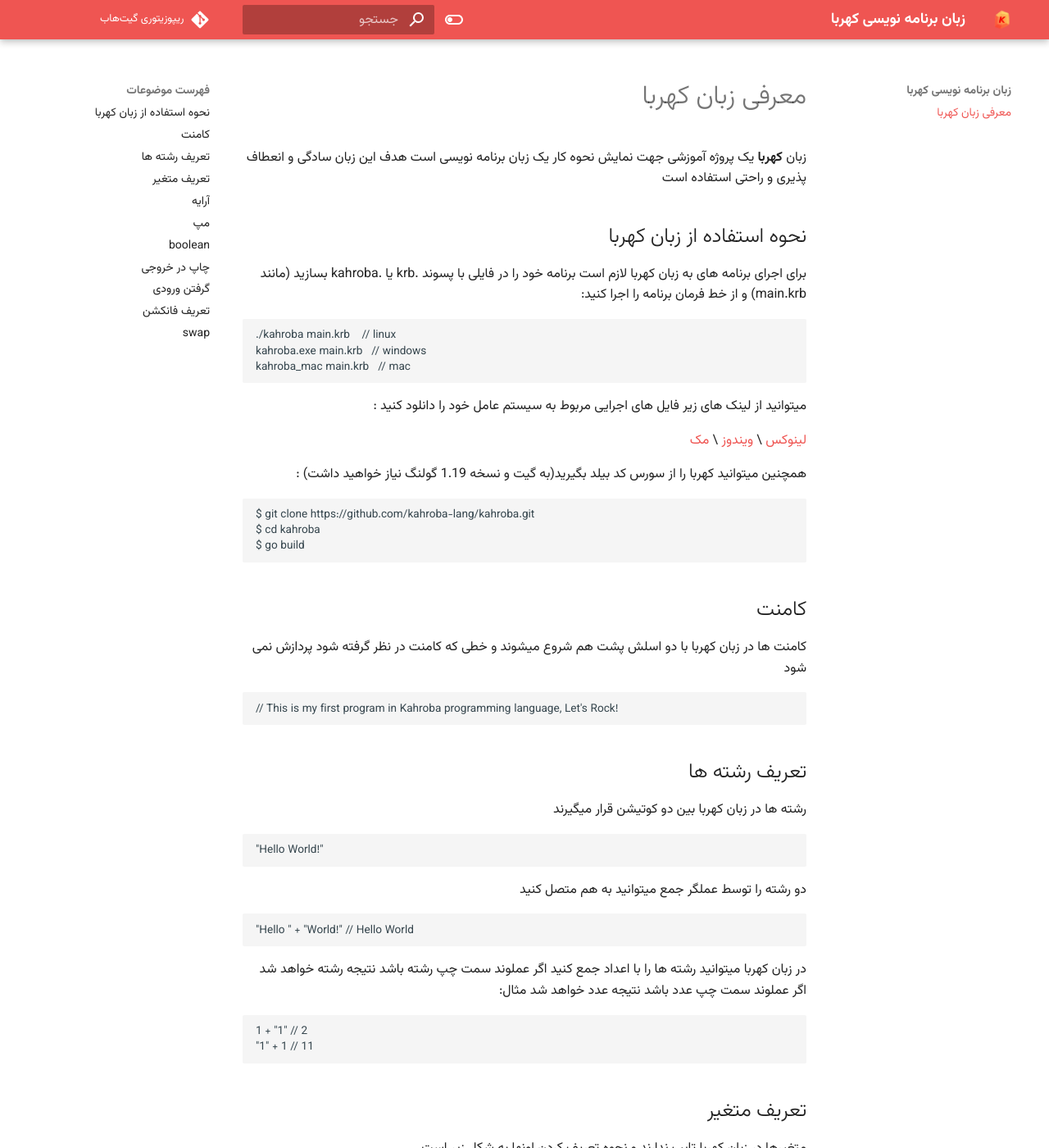
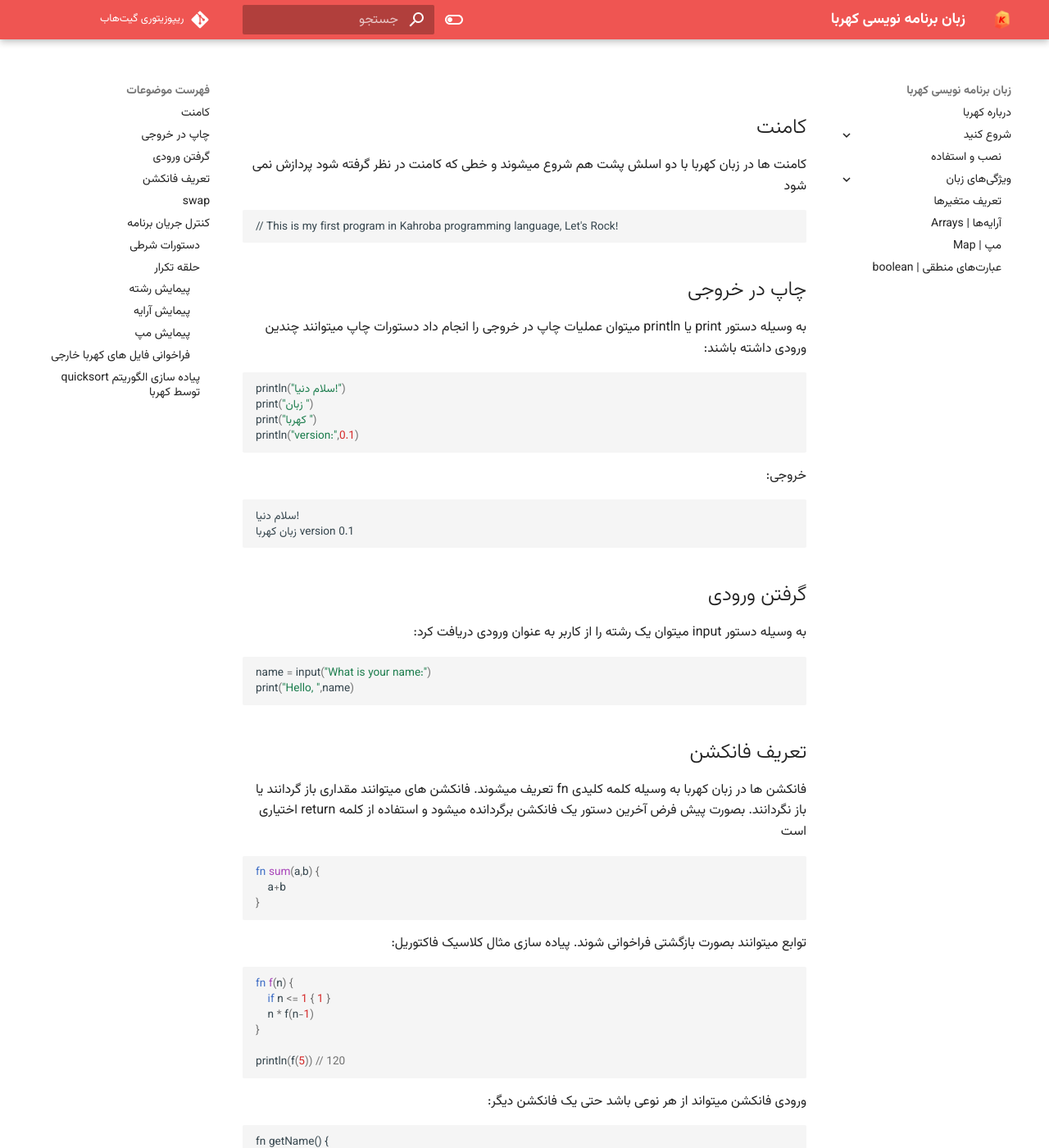
Before and after one commit to kahroba-lang/docs, an MkDocs documentation site: the page built from docs/index.md, in a window 1280 px wide and 1400 px high. Shown: the whole window at 82% size. Built offline with MkDocs 1.6.1 and Material for MkDocs 9.7.7, drawn with Linux system fonts in a browser that asks for light colours; comment, search, counter and statistics services are not loaded; the version menu is left out; some of the changed text lies outside the part shown.

Commit message:
docs: updated docs and nav list in mkdocs

````diff
--- a/docs/index.md
+++ b/docs/index.md
@@ -1,97 +1,10 @@
-# معرفی زبان کهربا
-زبان **کهربا** یک پروژه آموزشی جهت نمایش نحوه کار یک زبان برنامه نویسی است
-هدف این زبان سادگی و انعطاف پذیری و راحتی استفاده است
-
-## نحوه استفاده از زبان کهربا
-برای اجرای برنامه های به زبان کهربا لازم است برنامه خود را در فایلی با پسوند .krb یا .kahroba بسازید (مانند main.krb) و از خط فرمان برنامه را اجرا کنید:
-```bash
-./kahroba main.krb    // linux
-kahroba.exe main.krb   // windows
-kahroba_mac main.krb   // mac
-```
-میتوانید از لینک های زیر فایل های اجرایی مربوط به سیستم عامل خود را دانلود کنید :
-
-[لینوکس](https://github.com/kahroba-lang/kahroba/releases/download/0.1/kahroba) \
-[ویندوز](https://github.com/kahroba-lang/kahroba/releases/download/0.1/kahroba.exe) \
-[مک](https://github.com/kahroba-lang/kahroba/releases/download/0.1/kahroba_mac)
-
-همچنین میتوانید کهربا را از سورس کد بیلد بگیرید(به گیت و نسخه 1.19 گولنگ نیاز خواهید داشت) :
-```
-$ git clone https://github.com/kahroba-lang/kahroba.git
-$ cd kahroba
-$ go build
-```
-
 ## کامنت
 
 کامنت ها در زبان کهربا با دو اسلش پشت هم شروع میشوند و خطی که کامنت در نظر گرفته شود پردازش نمی شود
 
     // This is my first program in Kahroba programming language, Let's Rock!
 
-## تعریف رشته ها
-رشته ها در زبان کهربا بین دو کوتیشن قرار میگیرند
-```rust
-"Hello World!"
-```
-دو رشته را توسط عملگر جمع میتوانید به هم متصل کنید
-```rust
-"Hello " + "World!" // Hello World
-```
-در زبان کهربا میتوانید رشته ها را با اعداد جمع کنید
-اگر عملوند سمت چپ رشته باشد نتیجه رشته خواهد شد
-اگر عملوند سمت چپ عدد باشد نتیجه عدد خواهد شد
-مثال:
-```rust
-1 + "1" // 2
-"1" + 1 // 11
-```
 
-## تعریف متغیر
-متغیرها در زبان کهربا تایپ ندارند و نحوه تعریف کردن اونها به شکل زیر است
-```rust
-name = "Kahroba"
-version = 0.1
-a = 1 + 2
-a = "text"
-```
-## آرایه
-آرایه ها در زبان کهربا بسیار انعطاف پذیرند و میتوانید در آرایه دیتا تایپ های مختلفی را ذخیره کنید.
-```rust
-nums = [1,2,3,4]
-everything = [1,"kahroba",0.1]
-```
-برای دسترسی به یک عنصر از آرایه به شکل زیر عمل میکنیم:
-```rust
-nums[0] // 1
-everything[1] // "kahroba"
-```
-به وسیله فانکشن len میتوانیم طول آرایه را بدست بیاوریم
-```rust
-a = [1,2,3,4,5]
-println(len(a)) // 5
-```
-## مپ
-مثل آرایه ، مپ هم در زبان کهربا از انعطاف بالایی برخوردار است و میتوانید هر نوع داده ای را درون مپ قرار دهید.
-```rust
-data = {"name":"Kahroba","version":0.1}
-println(data["name"])
-```
-خروجی:
-```
-Kahroba
-```
-**نکته:** میتوانید از فانکشن len برای محاسبه طول مپ استفاده کنید
-
-## boolean
-زبان کهربا از نوع boolean پشتیبانی میکند
-```rust
-a = true
-b = false
-!a // false
-!b // true
-a == b // false
-a != b // true
-```
 ## چاپ در خروجی
 به وسیله دستور print یا println میتوان عملیات چاپ در خروجی را انجام داد
 دستورات چاپ میتوانند چندین ورودی داشته باشند:
--- a/mkdocs.yml
+++ b/mkdocs.yml
@@ -1,4 +1,14 @@
 site_name: زبان برنامه نویسی کهربا
+nav:
+  - درباره کهربا: about.md
+  - شروع کنید:
+      - نصب و استفاده: construction/install.md
+  - ویژگی‌های زبان:
+      - تعریف متغیرها: features/define.md
+      - آرایه‌ها | Arrays: features/arrays.md
+      - مپ‌ | Map: features/map.md
+      - عبارت‌های منطقی | boolean: features/boolean.md
+
 plugins:
   - search:
       lang: "fa"
@@ -8,6 +18,11 @@ theme:
   language: fa
   logo: assets/images/logo.png
   favicon: assets/images/favicon.ico
+
+  features:
+    - content.code.annotate
+    - navigation.instant
+    - navigation.expand
 
   palette:
     # Palette toggle for light mode
@@ -20,6 +35,7 @@ theme:
 
     # Palette toggle for dark mode
     - media: "(prefers-color-scheme: dark)"
+      primary: red
       scheme: slate
       toggle:
         icon: material/toggle-switch
@@ -38,3 +54,9 @@ extra:
 
 repo_url: https://github.com/kahroba-lang/kahroba
 repo_name: ریپوزیتوری گیت‌هاب
+markdown_extensions:
+  - pymdownx.highlight:
+      anchor_linenums: true
+  - pymdownx.inlinehilite
+  - pymdownx.snippets
+  - pymdownx.superfences
````
Also changed, not shown: docs/about.md (added, +2 -0 lines), docs/construction/install.md (added, +20 -0 lines), docs/features/arrays.md (added, +16 -0 lines), docs/features/boolean.md (added, +10 -0 lines), docs/features/define.md (added, +26 -0 lines), docs/features/map.md (added, +10 -0 lines).
